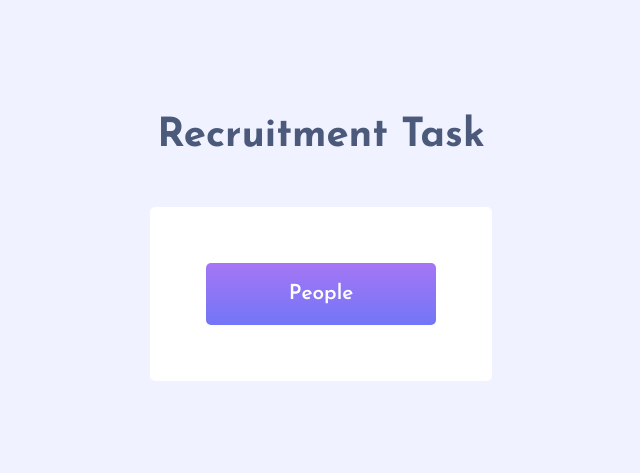
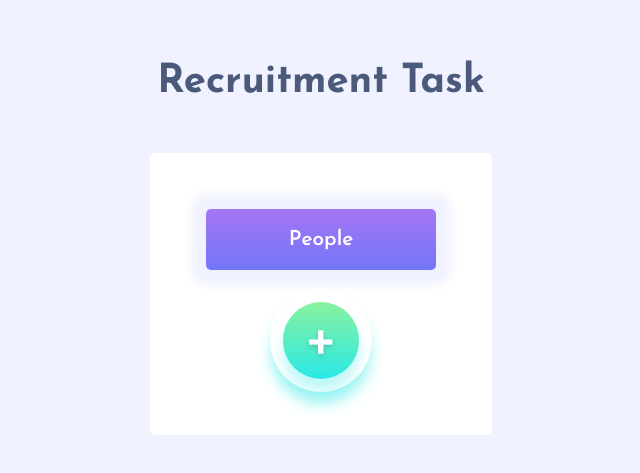
Before and after one commit to jchojna/nested-cells, a React (Create React App) app: page / in a window 1280 px wide. Shown: the part 153-626 px from the top of the page, without its empty margins (319-959 px from the left). Built offline with nearby package versions, Linux system fonts and the light colour scheme.

Commit message:
feat: add Button component and set basic styles of 'add button'

```diff
--- a/src/components/App.js
+++ b/src/components/App.js
@@ -1,4 +1,5 @@
 import React, { Component } from 'react';
+import Button from './Button.js';
 import '../scss/App.scss';
 
 class App extends Component {
@@ -24,7 +25,7 @@ class App extends Component {
           {/* LIST OF DATA COMPONENTS */}
 
           {/* 'ADD' BUTTON COMPONENT */}
-
+          <Button />
         </main>
       </div>
     );
--- /dev/null
+++ b/src/components/Button.js
@@ -0,0 +1,12 @@
+import React from 'react';
+import '../scss/Button.scss';
+
+const Button = (props) => {
+
+  return (
+    <button className="Button">
+      +
+    </button>
+  );
+}
+export default Button;
--- a/src/scss/App.scss
+++ b/src/scss/App.scss
@@ -1,5 +1,5 @@
-@import "./mixins";
-@import "./variables";
+@import './mixins';
+@import './variables';
 
 .App {
   @include flex-center;
@@ -11,7 +11,8 @@
   width: 100%;
 
   &__header {
-
+    @include flex-center;
+    flex-direction: column;
   }
 
   &__heading {
@@ -26,13 +27,14 @@
     @include flex-center;
     background-color: #fff;
     border-radius: $corner-radius;
+    flex-direction: column;
     padding: 3.5rem;
   }
 
   &__title {
-    background: $color-violet;
-    background: linear-gradient(0deg, $color-violet 0%, $color-lilac 100%);
+    @include gradient ($color-violet, $color-lilac, 0);
     border-radius: $corner-radius;
+    box-shadow: 0 0 10px 15px $color-lightLilac;
     color: #fff;
     font-size: 1.3rem;
     font-weight: 600;
--- /dev/null
+++ b/src/scss/Button.scss
@@ -0,0 +1,32 @@
+@import './mixins';
+@import './variables';
+
+.Button {
+  @include flex-center;
+  @include gradient ($color-cyan, $color-green, 0);
+  background-origin: border-box;
+  border: none;
+  border-radius: 50%;
+  box-shadow:
+    0 0.2em 0.2em rgba($color: $color-cyan, $alpha: 0.3),
+    0 0 0 0.2em rgba($color: #fff, $alpha: 1),
+    0 0.2em 0.2em 0.2em rgba($color: $color-cyan, $alpha: 0.4);
+  color: #fff;
+  cursor: pointer;
+  font-size: 4rem;
+  height: 1.2em;
+  line-height: 0;
+  margin-top: 2rem;
+  outline: none;
+  text-shadow: 0 2px 4px rgba($color: $color-dark, $alpha: 0.3);
+  transition: box-shadow 0.2s, transform 0.2s;
+  width: 1.2em;
+
+  &:hover {
+    box-shadow:
+      0 0.2em 0.2em rgba($color: $color-cyan, $alpha: 0.3),
+      0 0 0 0.2em rgba($color: #fff, $alpha: 1),
+      0 0.3em 0.25em 0.2em rgba($color: $color-cyan, $alpha: 0.3);
+    transform: translateY(-0.05em);
+  }
+}
--- a/src/scss/_mixins.scss
+++ b/src/scss/_mixins.scss
@@ -3,3 +3,8 @@
   display: flex;
   justify-content: center;
 }
+
+@mixin gradient($color1, $color2, $rotation) {
+  background: $color1;
+  background: linear-gradient(#{$rotation}deg, $color1 0%, $color2 100%);
+}
```
